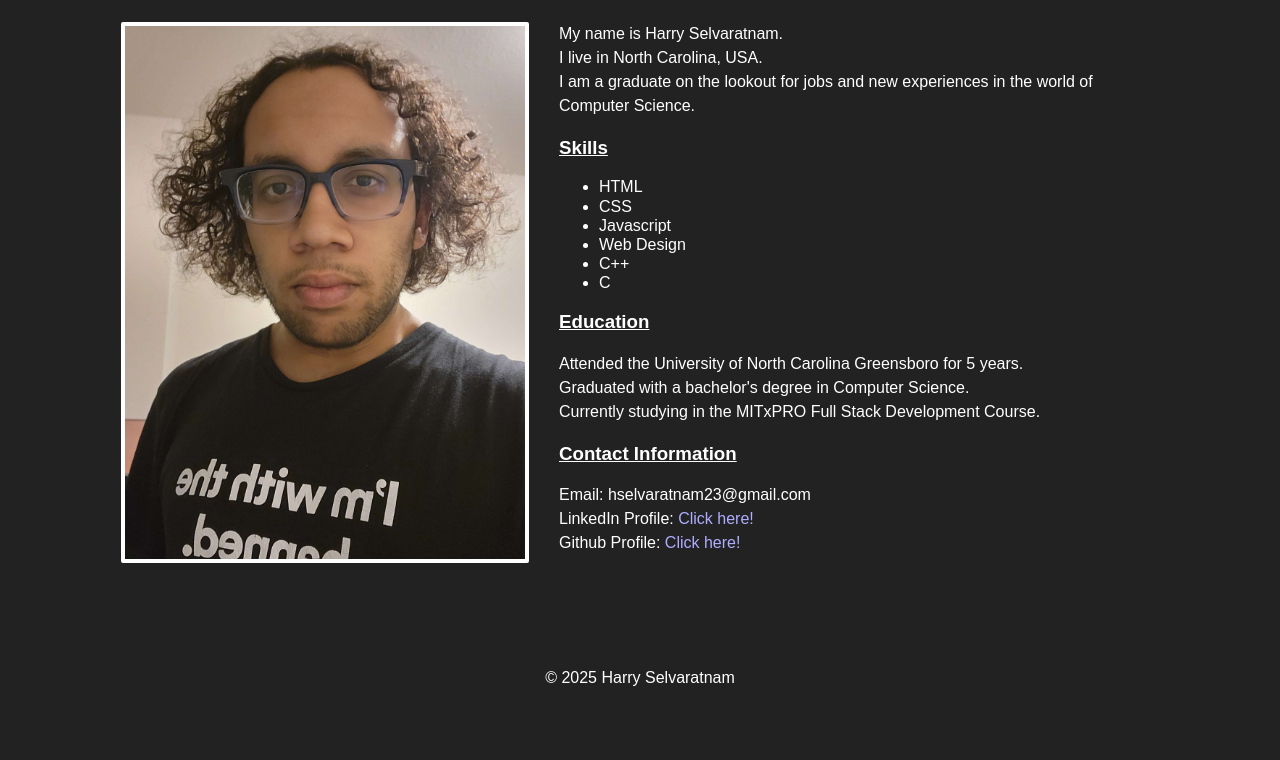
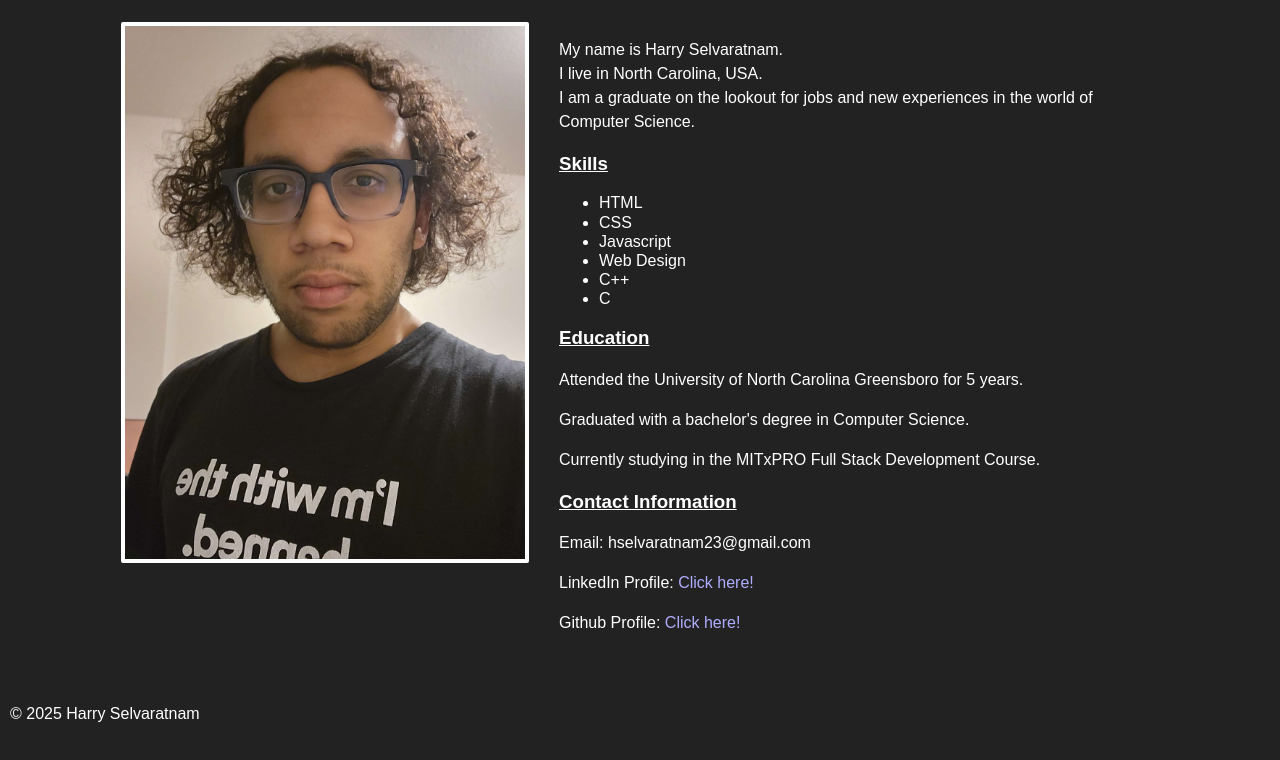
Before and after one commit to HarryS2496/HarryS2496.github.io, a plain HTML site: page about.html in a window 1280 px wide. Shown: the part 110-870 px from the top of the page. Drawn offline with Linux system fonts and the light colour scheme.

Commit message:
Styles still need improvement/organization

```diff
--- a/styles.css
+++ b/styles.css
@@ -85,6 +85,7 @@ main a {
 .container .project {
   flex: 1 1 100%;
   gap: 1rem;
+  align-items: center;
 }
 
 h1 {
@@ -98,7 +99,7 @@ h3 {
 p {
   max-width: 600px;
   line-height: 1.5;
-  margin: 0 auto;
+  position: relative;
 }
 li {
   line-height: 1.2;
@@ -113,11 +114,10 @@ li {
 }
 
 footer {
-  position: absolute;
   margin-top: auto;
-  bottom: 0;
-  text-align: center;
-  width: 100%;
+  padding: 10px;
+  color: white;
+  position: relative;
 }
 
 @media (max-width: 768px) {
@@ -132,3 +132,10 @@ footer {
     margin-left: 1rem;
   }
 }
+
+@media (max-width: 1084px) {
+  h1 {
+    text-align: left;
+    margin-left: 1rem;
+  }
+}
```
